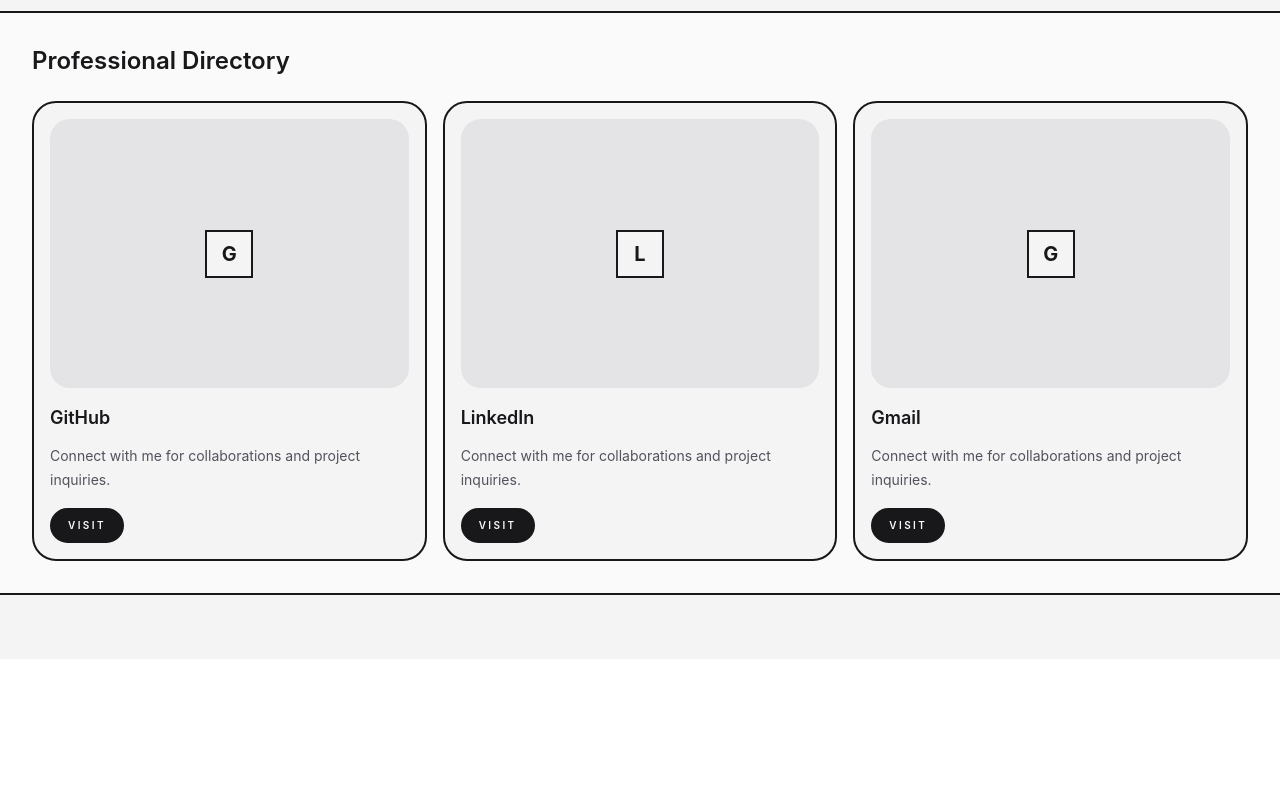
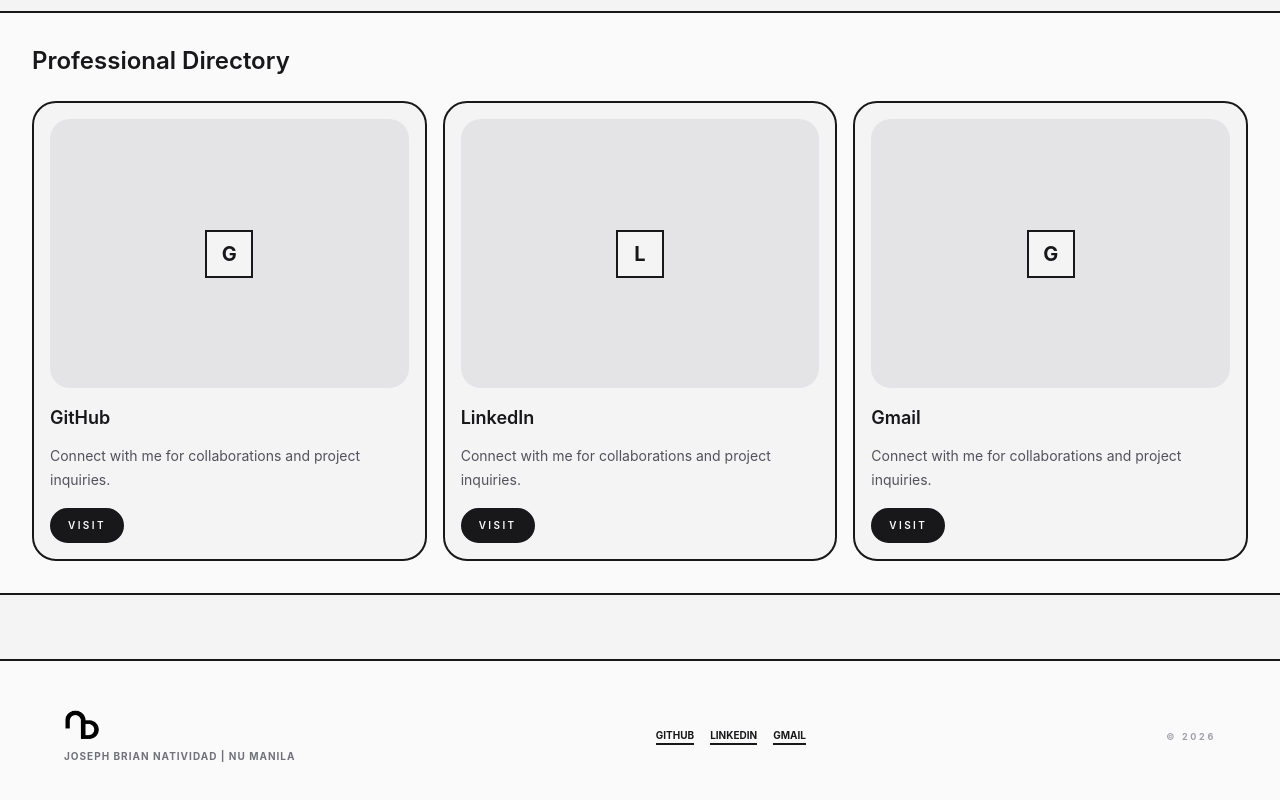
Before and after one commit to njeybe/natividad-webprog, a React (Vite) app in the folder natividad-client/: page / in a window 1280 px wide. Shown: the part 686-1486 px from the top of the page. Before the commit the page ends 1345 px from the top, so only its background shows below. Built offline with nearby package versions, Linux system fonts and the light colour scheme.

Commit message:
enhancement: create footer for all pages (just import Footer in Layout.jsx)

```diff
--- /dev/null
+++ b/natividad-client/src/components/Footer.jsx
@@ -0,0 +1,43 @@
+import React from "react";
+import logo from "../assets/images/Logo.png";
+
+const Footer = () => {
+  const currentYear = new Date().getFullYear();
+  return (
+    <footer className="mt-auto border-t-2 border-zinc-900 bg-zinc-50 py-12 px-6">
+      <div className="mx-auto max-w-6xl flex flex-col md:flex-row justify-between items-center gap-8">
+        <div className="flex flex-col items-center md:items-start gap-2">
+          <img src={logo} alt="nativ logo" className="h-8 w-auto" />
+          <p className="text-[10px] uppercase font-bold tracking-widest text-zinc-500">
+            Joseph Brian Natividad | NU Manila
+          </p>
+        </div>
+        <div className="flex gap-4">
+          <a
+            href="https://github.com/njeybe"
+            className="text-[10px] font-bold uppercase border-b-2 border-zinc-900"
+          >
+            GitHub
+          </a>
+          <a
+            href="https://www.linkedin.com/in/njeybe/"
+            className="text-[10px] font-bold uppercase border-b-2 border-zinc-900"
+          >
+            LinkedIn
+          </a>
+          <a
+            href="mailto:natividadjosephbrian@gmail.com"
+            className="text-[10px] font-bold uppercase border-b-2 border-zinc-900"
+          >
+            Gmail
+          </a>
+        </div>
+        <p className="text-[9px] font-bold text-zinc-400 uppercase tracking-[0.3em]">
+          &copy; {currentYear}
+        </p>
+      </div>
+    </footer>
+  );
+};
+
+export default Footer;
--- a/natividad-client/src/components/Layout.jsx
+++ b/natividad-client/src/components/Layout.jsx
@@ -1,5 +1,6 @@
 import { Outlet } from "react-router-dom";
 import NavBar from "./Navbar";
+import Footer from "./Footer";
 
 const Layout = () => {
   return (
@@ -8,6 +9,7 @@
       <main className="pb-16 pt-20">
         <Outlet />
       </main>
+      <Footer />
     </div>
   );
 };
```
